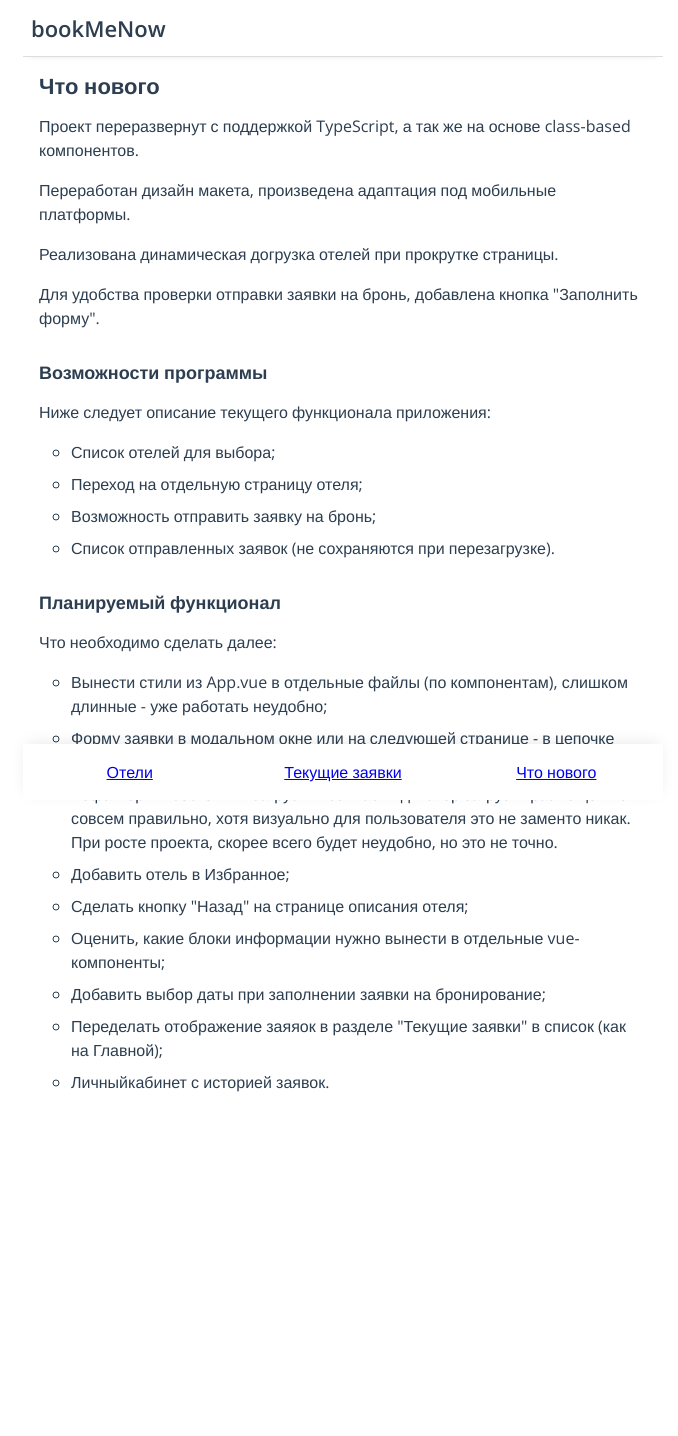
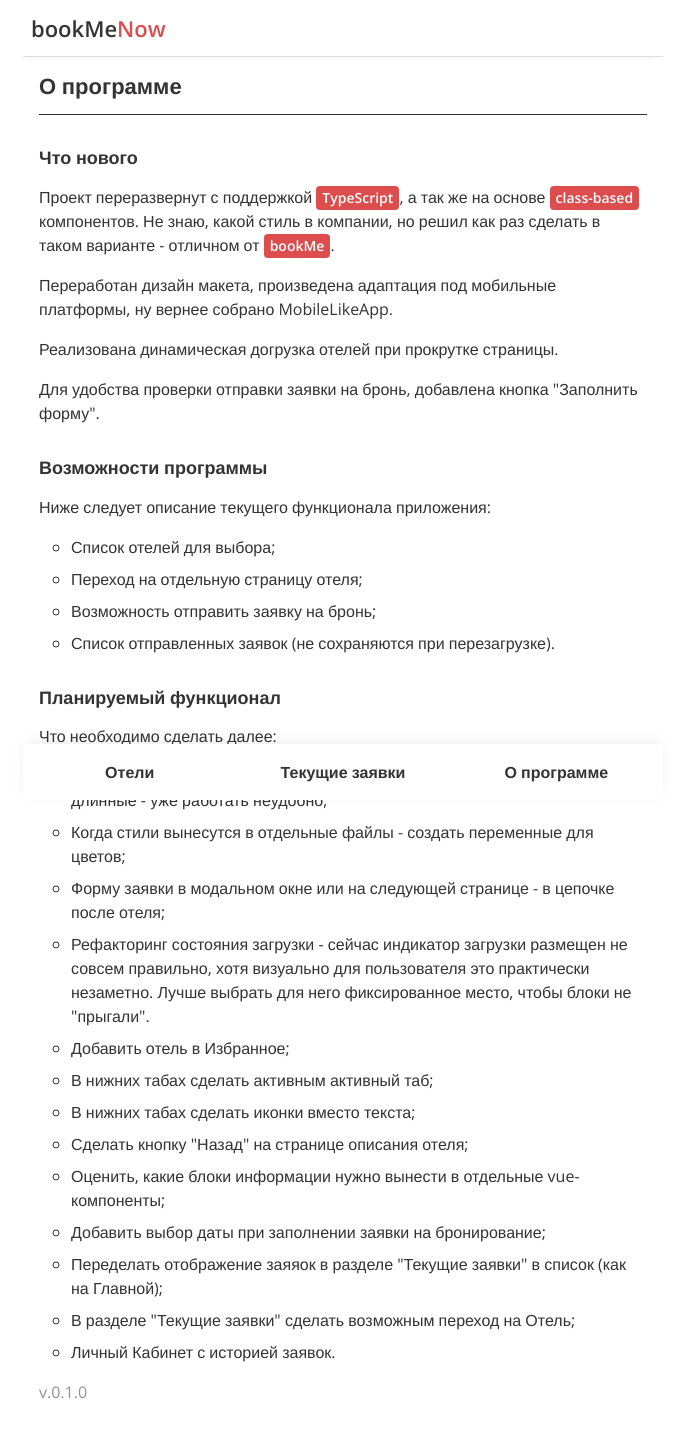
Before and after one commit to tezaurus/bookmenow, a Vue app: page /about in a window 1280 px wide. Shown: the top 1436 px of the page, without its empty margins (297-975 px from the left). Before the commit the page ends 1166 px from the top, so only its background shows below. Built offline with nearby package versions, Linux system fonts and the light colour scheme; no server answers.

Commit message:
Some refactors

```diff
--- a/src/App.vue
+++ b/src/App.vue
@@ -2,7 +2,7 @@
   <div id="app">
     <div id="header">
       <div id="logo">
-        bookMeNow
+        bookMe<span>Now</span>
       </div>
     </div>
 
@@ -14,7 +14,7 @@
       <div class="tabs">
         <div class="tab"><router-link to="/">Отели</router-link></div>
         <div class="tab"><router-link to="/bookings">Текущие заявки</router-link></div>
-        <div class="tab"><router-link to="/about">Что нового</router-link></div>
+        <div class="tab"><router-link to="/about">О программе</router-link></div>
       </div>
     </div>
   </div>
@@ -62,9 +62,13 @@ export default class App extends Vue {
 <style lang="scss">
 @import url('https://fonts.googleapis.com/css2?family=Open+Sans:wght@300;400;600&display=swap');
 
+$breakpoint-tablet: 768px;
+$red: #de4d4d;
+
 * {
   margin: 0;
   padding: 0;
+  color: #333;
 }
 
 h1, h2, h3 {
@@ -92,6 +96,8 @@ p, li {
 }
 
 ul, ol {
+  margin-bottom: 16px;
+
   li {
     margin-bottom: 8px;
   }
@@ -139,6 +145,10 @@ img {
   font-weight: 600;
   font-size: 22px;
   margin-left: 8px;
+
+  span {
+    color: $red;
+  }
 }
 
 #nav {
@@ -170,17 +180,41 @@ img {
   .tab {
     flex-basis: 33.33%;
     text-align: center;
+
+    a {
+      font-weight: 600;
+      text-decoration: none;
+    }
   }
+}
+
+.text-accent {
+  background-color: $red;
+  color: #fff;
+  border-radius: 4px;
+  font-size: 14px;
+  font-weight: 600;
+  padding: 2px 6px 3px;
 }
 
 .page-wrapper {
   padding: 16px;
+
+  h1 {
+    border-bottom: solid #333 1px;
+    padding-bottom: 16px;
+  }
 }
 
 .text-wrapper {
+  h1 + h2 {
+    margin-top: 32px;
+  }
+
   p + h2 {
     margin-top: 32px;
   }
+
   ul + h2,
   ol + h2 {
     margin-top: 32px;
@@ -246,7 +280,7 @@ img {
 }
 
 .form-control-text-error {
-  color: red;
+  color: $red;
 }
 
 .btn {
@@ -265,4 +299,30 @@ img {
 .btn-wrapper .btn {
   margin-left: 16px;
 }
+
+.text-muted {
+  color: #939393;
+}
+
+@media (max-width: $breakpoint-tablet) {
+  #app {
+    width: 100%;
+  }
+
+  #header {
+    width: 100%;
+  }
+
+  #footer {
+    width: 100%;
+  }
+
+  .tabs {
+    .tab {
+      a {
+        font-size: 14px;
+      }
+    }
+  }
+}
 </style>
--- a/src/components/Loading.vue
+++ b/src/components/Loading.vue
@@ -9,7 +9,7 @@
 <style scoped>
 .lds-ripple-wrapper {
   text-align: center;
-  padding-top: 16px;
+  padding: 16px 0;
 }
 .lds-ripple {
   display: inline-block;
--- a/src/views/About.vue
+++ b/src/views/About.vue
@@ -2,9 +2,11 @@
   <div>
     <div class="page-wrapper">
       <div class="text-wrapper">
-        <h1>Что нового</h1>
-        <p>Проект переразвернут с поддержкой TypeScript, а так же на основе class-based компонентов.</p>
-        <p>Переработан дизайн макета, произведена адаптация под мобильные платформы.</p>
+        <h1>О программе</h1>
+
+        <h2>Что нового</h2>
+        <p>Проект переразвернут с поддержкой <span class="text-accent">TypeScript</span>, а так же на основе <span class="text-accent">class-based</span> компонентов. Не знаю, какой стиль в компании, но решил как раз сделать в таком варианте - отличном от <span class="text-accent">bookMe</span>.</p>
+        <p>Переработан дизайн макета, произведена адаптация под мобильные платформы, ну вернее собрано MobileLikeApp.</p>
         <p>Реализована динамическая догрузка отелей при прокрутке страницы.</p>
         <p>Для удобства проверки отправки заявки на бронь, добавлена кнопка "Заполнить форму".</p>
 
@@ -21,15 +23,21 @@
         <p>Что необходимо сделать далее:</p>
         <ul>
           <li>Вынести стили из App.vue в отдельные файлы (по компонентам), слишком длинные - уже работать неудобно;</li>
+          <li>Когда стили вынесутся в отдельные файлы - создать переменные для цветов;</li>
           <li>Форму заявки в модальном окне или на следующей странице - в цепочке после отеля;</li>
-          <li>Рефакторинг состояния загрузки - сейчас индикатор загрузки размещен не совсем правильно, хотя визуально для пользователя это не заменто никак. При росте проекта, скорее всего будет неудобно, но это не точно.</li>
+          <li>Рефакторинг состояния загрузки - сейчас индикатор загрузки размещен не совсем правильно, хотя визуально для пользователя это практически незаметно. Лучше выбрать для него фиксированное место, чтобы блоки не "прыгали".</li>
           <li>Добавить отель в Избранное;</li>
+          <li>В нижних табах сделать активным активный таб;</li>
+          <li>В нижних табах сделать иконки вместо текста;</li>
           <li>Сделать кнопку "Назад" на странице описания отеля;</li>
           <li>Оценить, какие блоки информации нужно вынести в отдельные vue-компоненты;</li>
           <li>Добавить выбор даты при заполнении заявки на бронирование;</li>
           <li>Переделать отображение заяяок в разделе "Текущие заявки" в список (как на Главной);</li>
-          <li>Личныйкабинет с историей заявок.</li>
+          <li>В разделе "Текущие заявки" сделать возможным переход на Отель;</li>
+          <li>Личный Кабинет с историей заявок.</li>
         </ul>
+
+        <p class="text-muted">v.0.1.0</p>
       </div>
     </div>
   </div>
--- a/src/views/Main.vue
+++ b/src/views/Main.vue
@@ -12,14 +12,21 @@
         </div>
       </div>
     </div>
+
+    <loading />
   </div>
 </template>
 
 <script lang="ts">
-import HotelModel from '@/models/Hotel'
+import Loading from '@/components/Loading.vue'
+import HotelModel from '@/models/HotelModel'
 import { Component, Vue } from 'vue-property-decorator';
 
-@Component
+@Component({
+  components: {
+    Loading
+  }
+})
 export default class Main extends Vue {
   constructor() {
     super();
@@ -31,6 +38,10 @@ export default class Main extends Vue {
 
   gotoHotel(id: string): void {
     this.$router.push({ name: 'hotel', params: { id: id } });
+  }
+
+  hitBottom(): void {
+    console.log('hit the bottom');
   }
 }
 </script>
```
